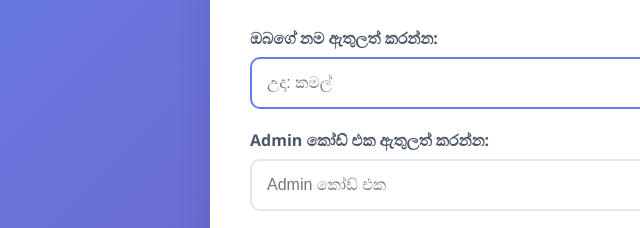
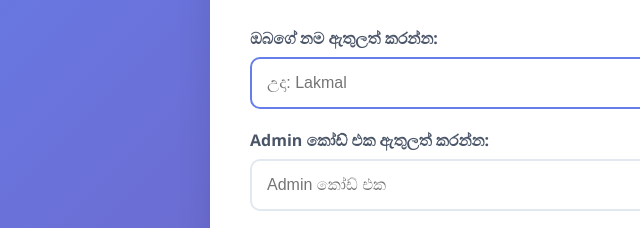
Before and after one commit to sameeralakmal78/myclass, a website: page index.html in a window 1280 px wide. Shown: the part 245-473 px from the top of the page, 30-670 px from the left. Drawn offline with Linux system fonts and the light colour scheme.

Commit message:
Update index.html

```diff
--- a/index.html
+++ b/index.html
@@ -14,7 +14,7 @@
                 <h1>ගණිත ප්‍රශ්නෝත්තරය</h1>
                 <div class="input-group">
                     <label for="studentName">ඔබගේ නම ඇතුලත් කරන්න:</label>
-                    <input type="text" id="studentName" placeholder="උදා: කමල්" required>
+                    <input type="text" id="studentName" placeholder="උදා: Lakmal" required>
                 </div>
                 <div class="input-group">
                     <label for="accessCode">Admin කෝඩ් එක ඇතුලත් කරන්න:</label>
```
